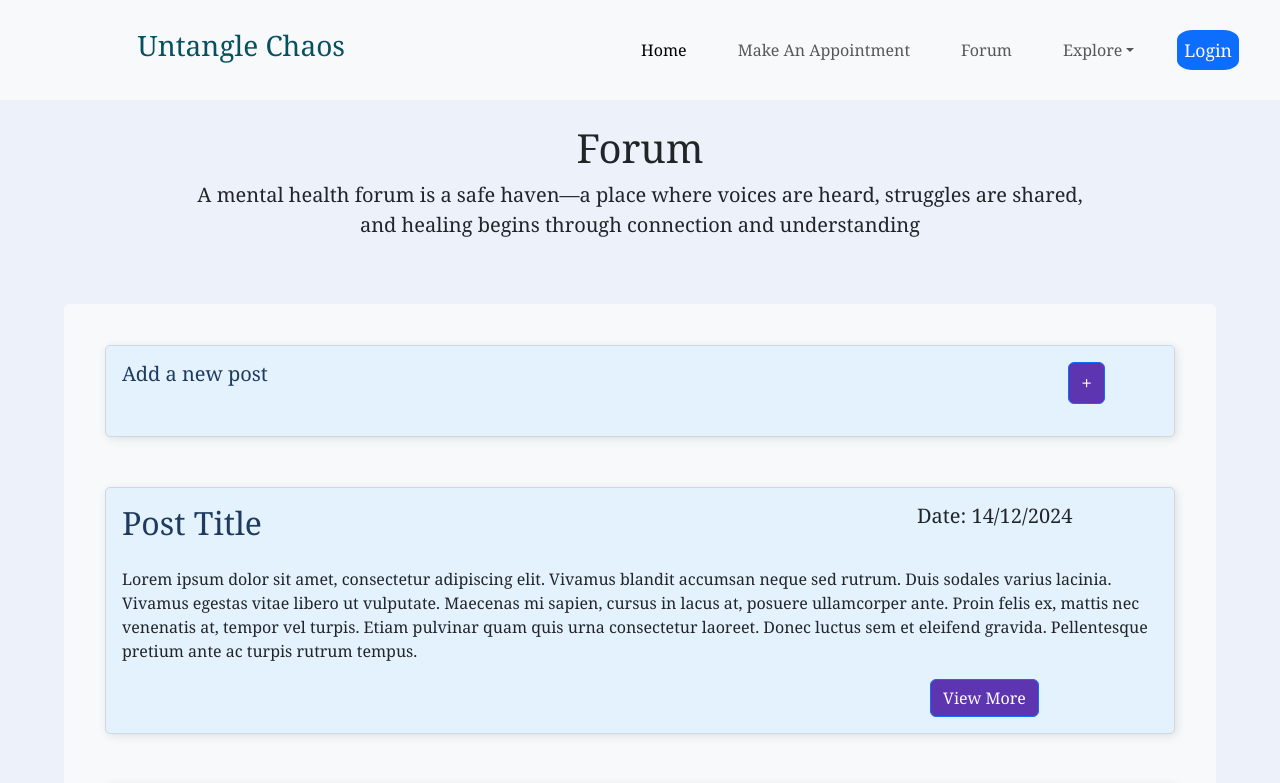
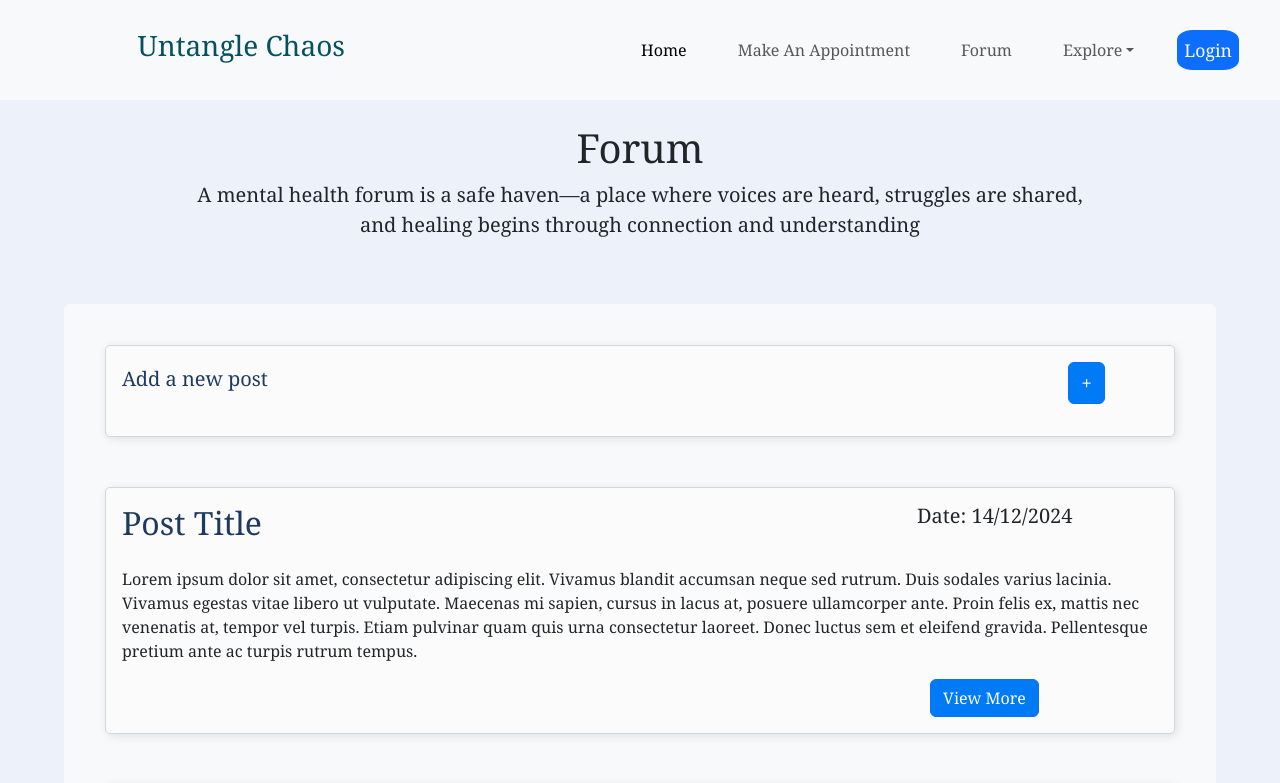
Before and after one commit to esashakya/Online-Mental-Health-Platform, a React (Create React App) app in the folder frontend/: page /Forum in a window 1280 px wide. Shown: the top 783 px of the page. Built offline with nearby package versions, Linux system fonts and the light colour scheme.

Commit message:
uichanges Commit

```diff
--- a/frontend/src/App.css
+++ b/frontend/src/App.css
@@ -78,7 +78,7 @@ body{
   display: flex;
   flex-direction: column;
   border-radius: 5px;
-  background-color: #e3f2fd;
+  background-color: #FBFBFB;
   margin: 25px;
   border: 1px solid #cfd8dc;
   box-shadow: 2px 2px 10px rgba(0, 0, 0, 0.1);
@@ -94,7 +94,7 @@ body{
 
 .viewButton button{
   margin-left: 78%;
-  background-color: #5e35b1;
+  background-color: #007AF5;
   color: white;
 
 }
@@ -109,6 +109,13 @@ body{
 } */
 .card:hover{
   box-shadow: 0 2px 10px 0 #7593af;
+}
+.newPost .postedData:hover{
+  box-shadow: 0 2px 10px 0 #7593af;
+  cursor: pointer;
+}
+.formBackground{
+
 }
 @media (max-width:768px){
   .homeImage{
--- a/frontend/src/App.js
+++ b/frontend/src/App.js
@@ -12,6 +12,8 @@ import SignUp from './components/SignUp';
 import Doctor from './components/Doctor';
 import Forum from './components/Forum';
 import Post from './components/Post';
+
+
 function App() {
   return (
     <>
@@ -24,6 +26,8 @@ function App() {
           <Route exact path="/Doctor" element= {<Doctor/>}></Route>
           <Route exact path="/Forum" element= {<Forum/>}></Route>
           <Route exact path="/Post" element= {<Post/>}></Route>
+
+
         </Routes>
 
       </Router>
--- a/frontend/src/components/Forum.js
+++ b/frontend/src/components/Forum.js
@@ -11,14 +11,14 @@ export class Forum extends Component {
 
         <div className='bg-light rounded p-3' style={{margin:'5%'}}>
             <div className='newPost'>
-                <div className='postedData   p-3 '>
-                    <div className='row mb-3'>
+                <div className='postedData   p-3 '  data-bs-toggle="modal" data-bs-target="#staticBackdrop">
+                    <div className='row mb-3 align-items-center'>
                         <div className='titlePost col-md-9'>
                             <h5 className='fw-medium'>Add a new post</h5>
                         </div>
                         <div className='dateData col-md-2'>
-                            <button type="button" className='btn btn-primary' style={{fontSize:"1.2rem",display: "flex",alignItems: "center",
-                        justifyContent: "center",backgroundColor:"#5e35b1",marginLeft:"99%"}}>+</button>
+                            <button type="button" className='btn btn-primary'  data-bs-toggle="modal" data-bs-target="#staticBackdrop" style={{fontSize:"1.2rem",display: "flex",alignItems: "center",
+                        justifyContent: "center",backgroundColor:"#007AF5",marginLeft:"99%"}}>+</button>
                         </div>
 
                     </div>
@@ -68,6 +68,35 @@ export class Forum extends Component {
 
             </div>
         </div>
+        {/* <!-- Modal --> */}
+        <div class="modal fade" id="staticBackdrop" data-bs-backdrop="static" data-bs-keyboard="false" tabindex="-1" aria-labelledby="staticBackdropLabel" aria-hidden="true">
+        <div class="modal-dialog modal-dialog-centered modal-dialog-scrollable">
+            <div class="modal-content" style={{backgroundColor: "#e3f2fd"}}>
+            <div class="modal-header " style={{backgroundColor: "#bbdefb"}}>
+                <h1 class="modal-title fs-5" id="exampleModalLabel" style={{color: "#0d47a1"}}>Fill the contents below</h1>
+                <button type="button" class="btn-close" data-bs-dismiss="modal" aria-label="Close"></button>
+            </div>
+            <div class="modal-body">
+                <form>
+                    <div class="mb-3">
+                        <label for="title" class="form-label">Enter your forum title:</label>
+                        <input type="text" class="form-control" aria-required="true"/>
+
+                    </div>
+                    <div class="mb-3">
+                        <label for="title" class="form-label">Enter your post/opinions/thoughts:</label><br/>
+                        <textarea name="newPostContent" class="form-control" rows="5" aria-required="true"></textarea>
+
+                    </div>
+                </form>
+            </div>
+            <div class="modal-footer">
+                <button type="button" class="btn btn-secondary" data-bs-dismiss="modal">Close</button>
+                <button type="button" class="btn btn-primary">Post</button>
+            </div>
+            </div>
+        </div>
+        </div>
       </div>
 
     )
```
Also changed, not shown: 2 other files (tests, documents, lock files or other folders).
